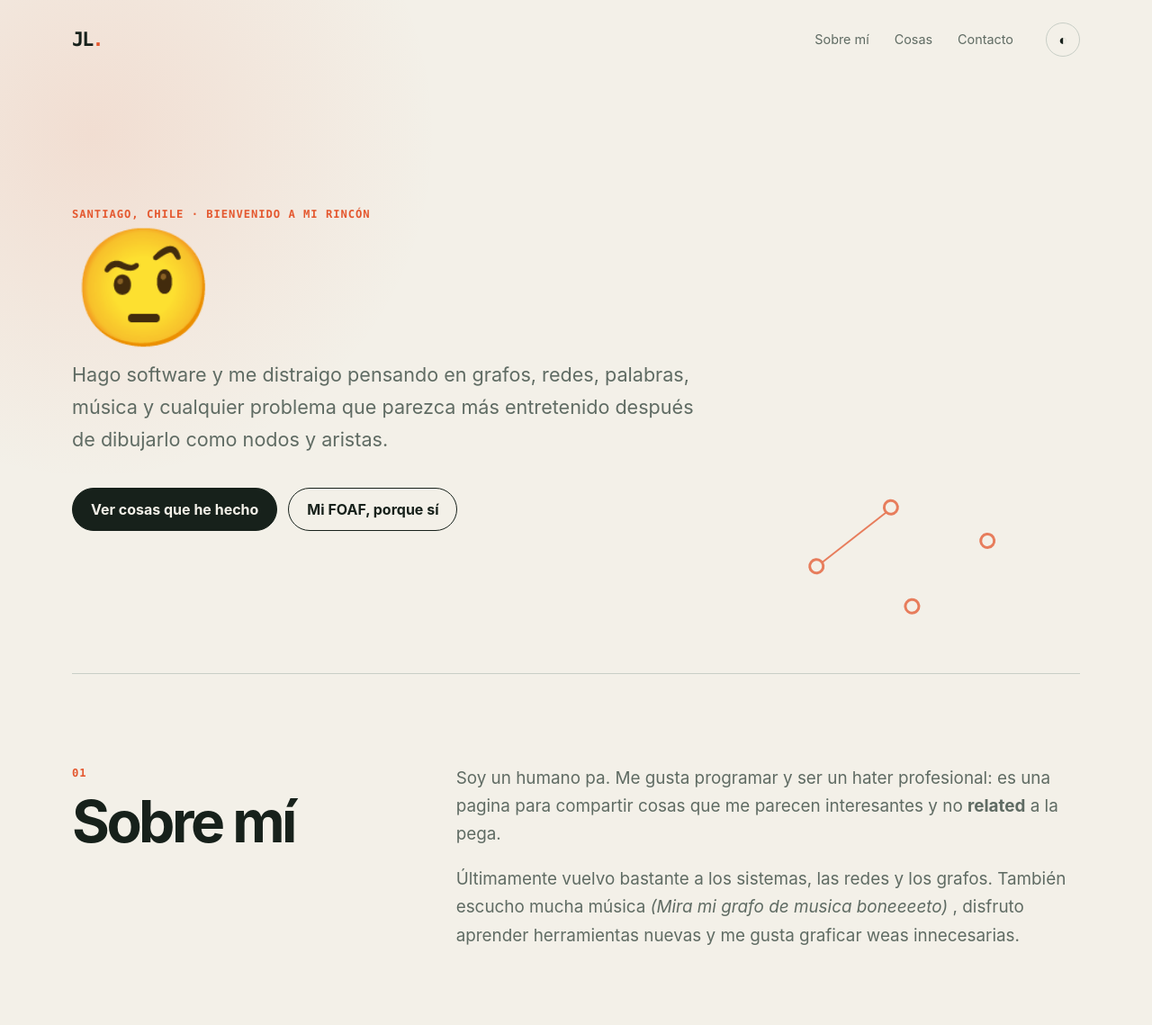
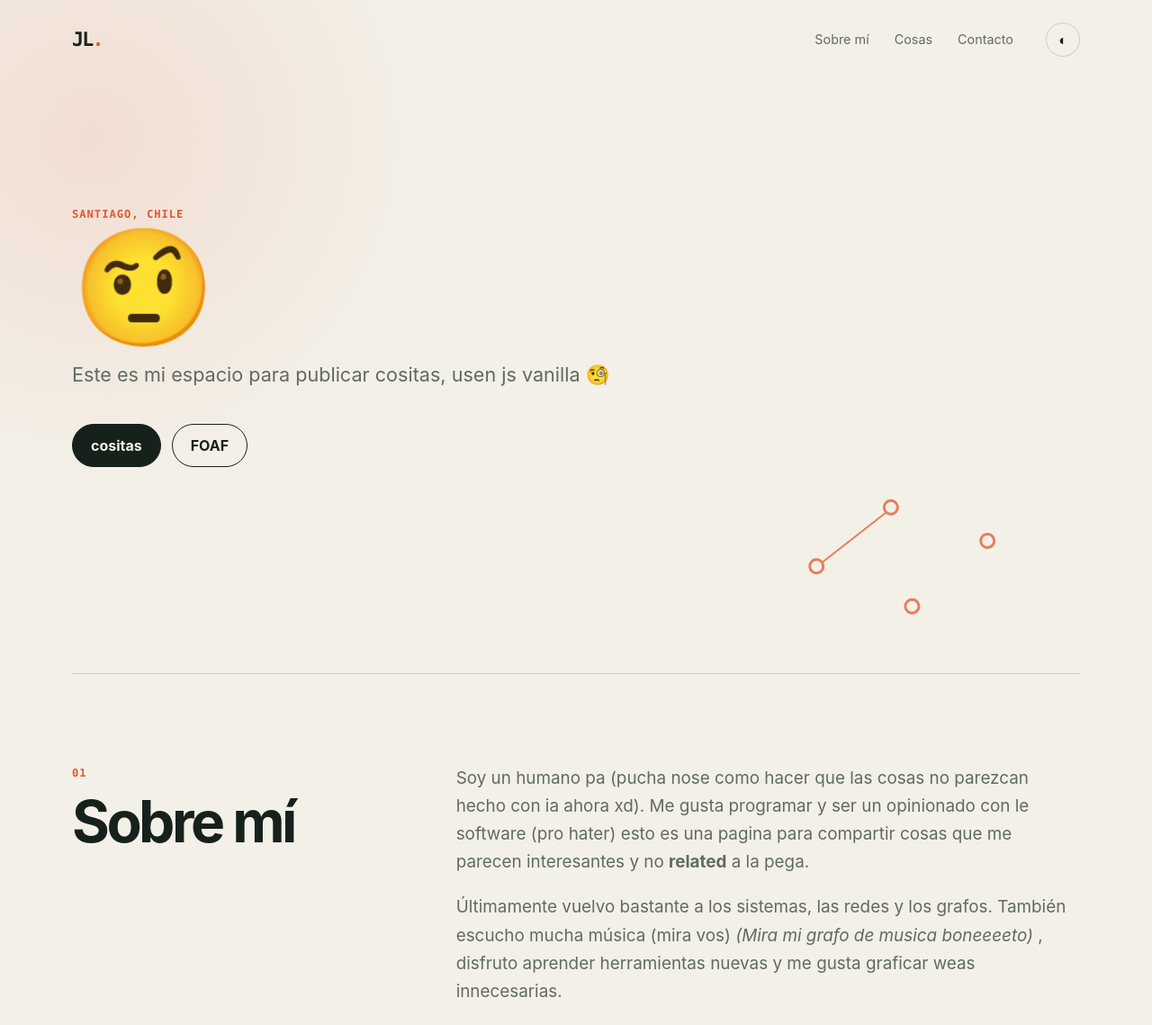
Before and after one commit to joalopez1206/CV, a plain HTML site: page website/index.html in a window 1280 px wide. Shown: the top 1139 px of the page at 90% size. Drawn offline with Linux system fonts and the light colour scheme.

Commit message:
Refactor hero section and update personal description for clarity

```diff
--- a/website/index.html
+++ b/website/index.html
@@ -26,16 +26,14 @@
 
   <main id="inicio">
     <section class="hero">
-      <p class="eyebrow">Santiago, Chile · bienvenido a mi rincón</p>
+      <p class="eyebrow">Santiago, Chile</p>
       <h1>🤨</h1>
       <p class="hero-copy">
-        Hago software y me distraigo pensando en grafos, redes, palabras,
-        música y cualquier problema que parezca más entretenido después de
-        dibujarlo como nodos y aristas.
+        Este es mi espacio para publicar cositas, usen js vanilla 🧐
       </p>
       <div class="hero-links">
-        <a class="button primary" href="#cosas">Ver cosas que he hecho</a>
-        <a class="button secondary" href="foaf.ttl">Mi FOAF, porque sí</a>
+        <a class="button primary" href="#cosas">cositas</a>
+        <a class="button secondary" href="foaf.ttl">FOAF</a>
       </div>
       <div class="doodle" aria-hidden="true">
         <span class="node node-a"></span>
@@ -55,13 +53,15 @@
       </div>
       <div class="prose">
         <p>
-          Soy un humano pa. Me gusta
-          programar y ser un hater profesional: es una pagina para compartir cosas que me parecen interesantes y no
+          Soy un humano pa (pucha nose como hacer que las cosas no parezcan hecho con ia ahora xd). Me gusta
+          programar y ser un opinionado con le software (pro hater) esto es una pagina para compartir cosas que me
+          parecen interesantes y no
           <b>related</b> a la pega.
         </p>
         <p>
           Últimamente vuelvo bastante a los sistemas, las redes y los grafos.
-          También escucho mucha música <i><a href="https://users.dcc.uchile.cl/~jlopez/graphviz.svg">(Mira mi grafo de
+          También escucho mucha música (mira vos) <i><a href="https://users.dcc.uchile.cl/~jlopez/graphviz.svg">(Mira mi
+              grafo de
               musica boneeeeto) </a></i>, disfruto aprender herramientas
           nuevas y me gusta graficar weas innecesarias.
         </p>
@@ -74,7 +74,7 @@
           <p class="section-number">02</p>
           <h2>Algunas cosas</h2>
         </div>
-        <p>Proyectos "serios" 🤨, experimentos y curiosidades, sin orden particular.</p>
+        <p>Proyectos "serios" 🤨</p>
       </div>
 
       <div class="project-grid">
@@ -142,7 +142,7 @@
       <details class="music-graph">
         <summary>
           <span>
-            <small>Bonus track</small>
+            <small>????</small>
             Grafito musical (Hasta 2024)
           </span>
           <span class="summary-action" aria-hidden="true">abrir +</span>
@@ -173,7 +173,6 @@
 
   <footer>
     <p>Javascript vanilla xd</p>
-    <p>© <span id="year"></span> Joaquín López</p>
   </footer>
 </body>
 
```
